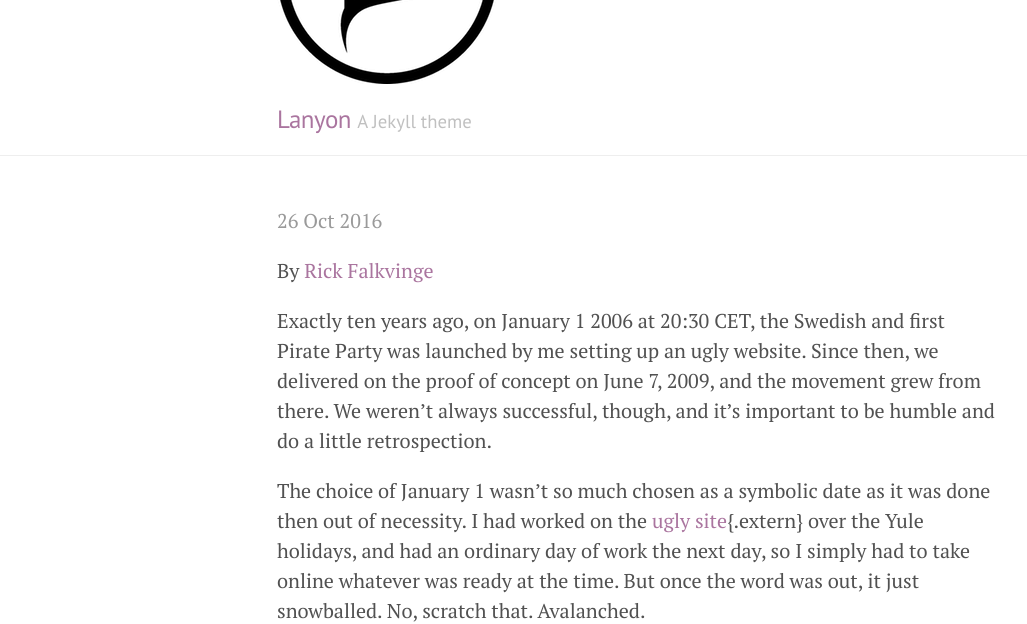
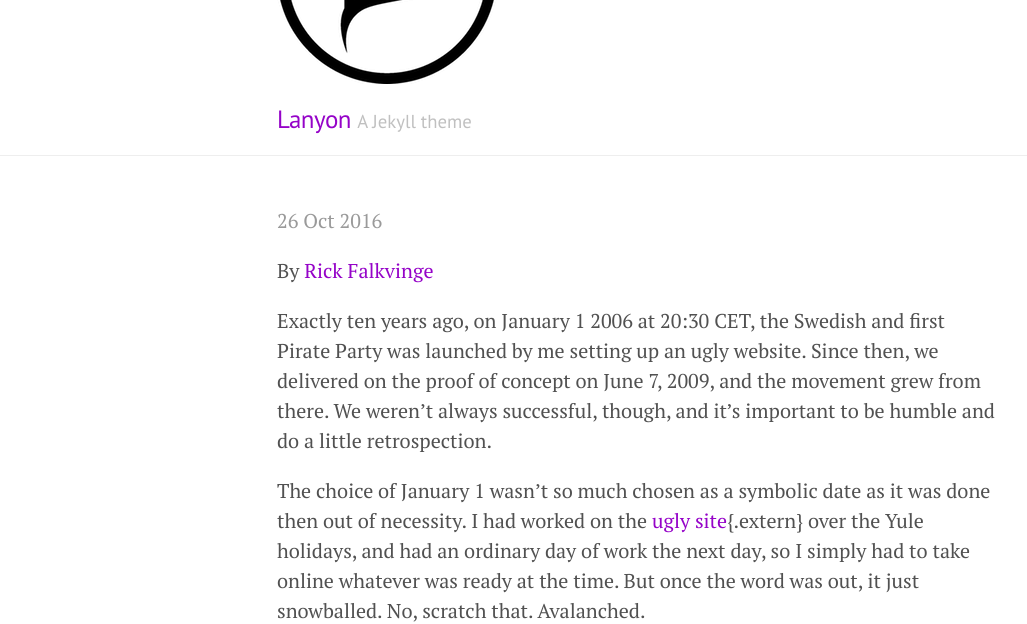
Before and after one commit to piratepartyca/piratepartyca.github.io, a Jekyll site: the page built from index.html, in a window 1280 px wide. Shown: the part 156-780 px from the top of the page, without its empty margins (3-1030 px from the left). Built offline with Jekyll 4.4.1, drawn with Linux system fonts in a browser that asks for light colours; Markdown is read by kramdown in place of the engine named in the settings; the list of posts is cut into pages by our own code.

Commit message:
Pirate Base

```diff
--- a/_layouts/default.html
+++ b/_layouts/default.html
@@ -3,7 +3,7 @@
 
   {% include head.html %}
 
-  <body class="theme-base-0e">
+  <body class="theme-base-pirate">
 
     {% include sidebar.html %}
 
```
